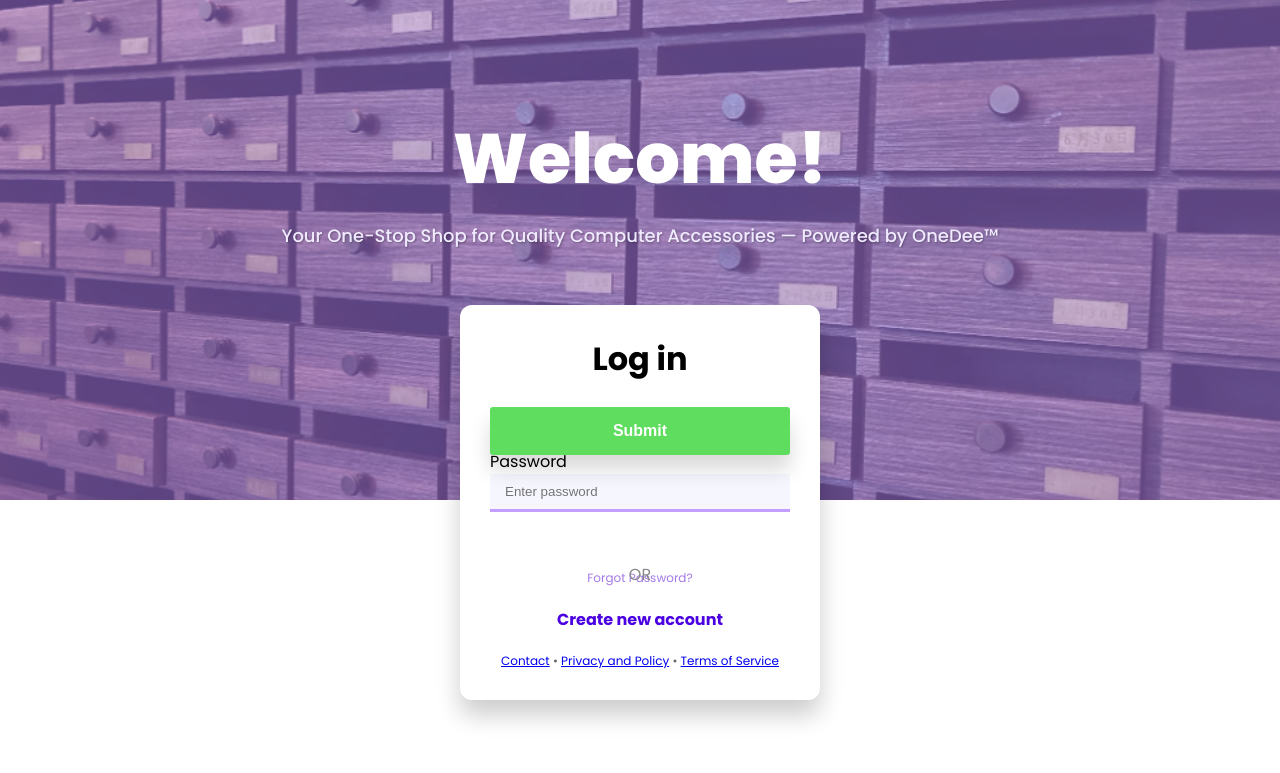
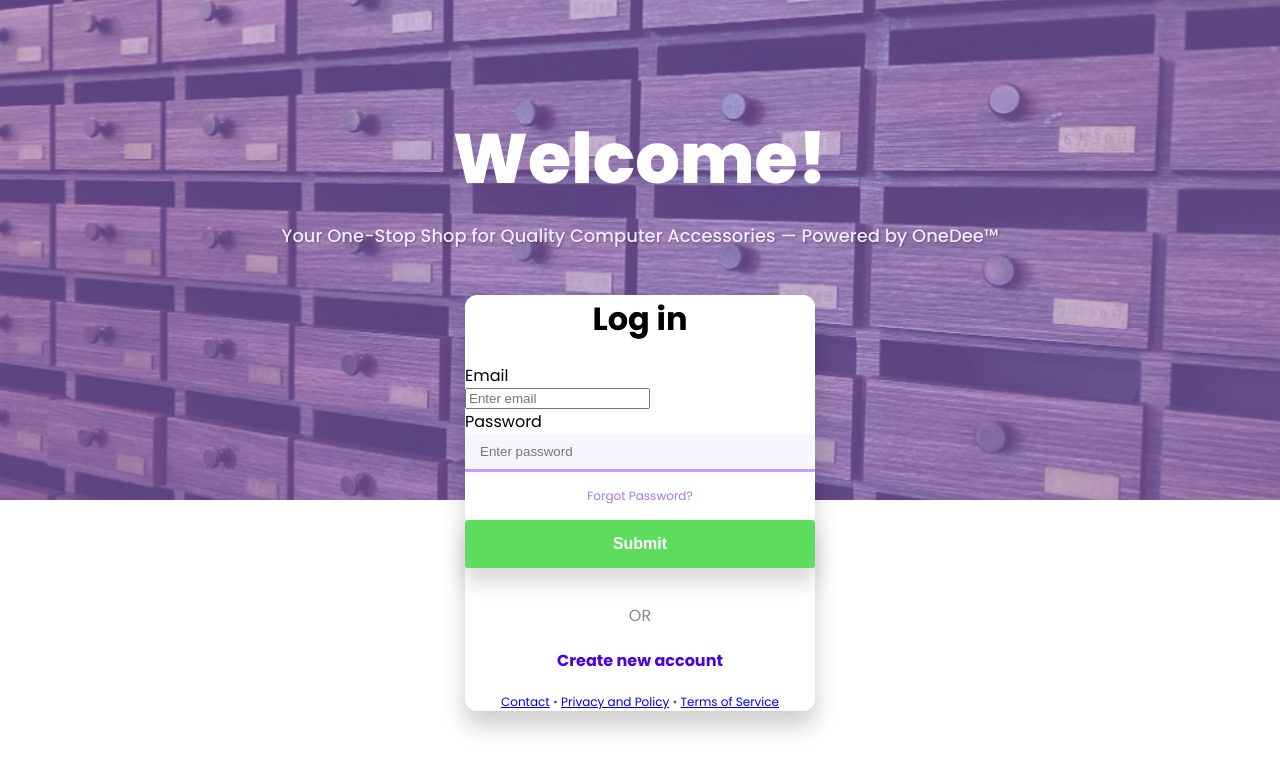
Before and after one commit to ZieksQ/ITEC_FinalProject, a Python web app: template website/templates/login.html in a window 1280 px wide. Shown: the top 773 px of the page. Run offline with Jinja, Linux system fonts and the light colour scheme; the template is opened without the code that fills it, so the values that code supplies are empty, except form fields; form fields are guessed from the names that the template uses.

Commit message:
fixed css conflict in name

```diff
--- a/website/static/src/login.css
+++ b/website/static/src/login.css
@@ -68,9 +68,9 @@ body {
 
 .login-box {
   background: white;
-  width: 300px;
-  margin: -195px auto 30px auto;
-  padding: 30px;
+  width: min(350px, 50vw);
+  height: auto;
+  margin: -205px auto 30px auto;
   border-radius: 12px;
   box-shadow: 0 5px 15px rgba(0, 0, 0, 0.2);
   text-align: center;
@@ -298,7 +298,7 @@ input[type="submit"]:hover {
   z-index: 1;
 }
 
-.login-box.button {
+.login-box-SN.button {
   background-color: rgb(94, 221, 94);
   color: white;
   font-size: irem;
--- a/website/templates/login.html
+++ b/website/templates/login.html
@@ -48,7 +48,7 @@
 
       <div class="forgot">
         <a href="#">Forgot Password?</a>
-      {{ form.submit( class_="login-box button") }}
+      {{ form.submit( class_="login-box-SN button") }}
 
       </div>
     </form>
```
